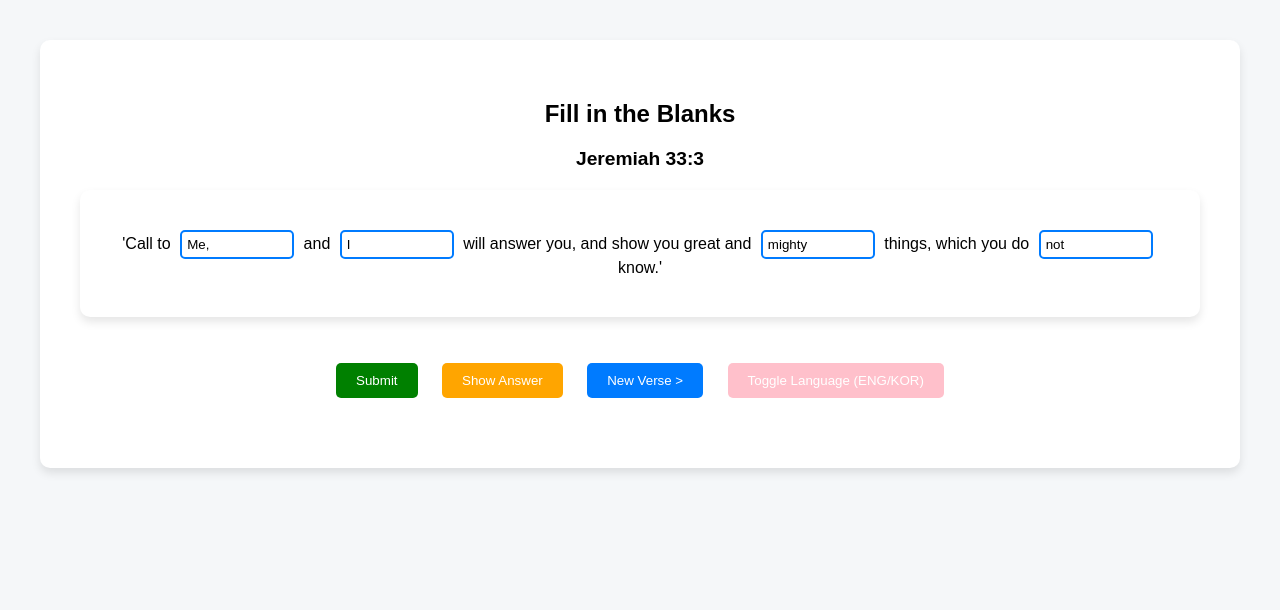
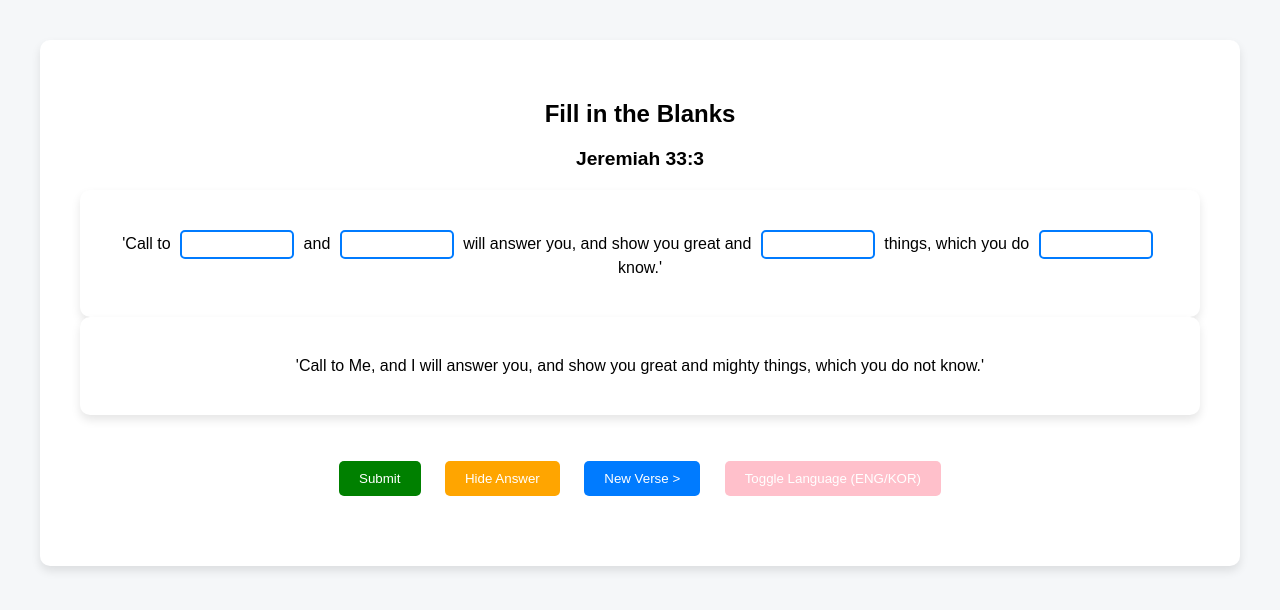
Before and after one commit to bobsherman19/bobsherman19.github.io, a plain HTML site: page index.html in a window 1280 px wide. Both pictures are taken after a click on the button "Show Answer". Drawn offline with Linux system fonts and the light colour scheme.

Commit message:
added answer

```diff
--- a/index.html
+++ b/index.html
@@ -67,7 +67,6 @@
             font-weight: bold;
             margin-top: 20px;
         }
-
     </style>
 </head>
 
@@ -77,13 +76,17 @@
         <h2>Fill in the Blanks</h2>
         <p id="verseReference"></p>
         <div id="verseContent"></div>
+
+    <!-- Add a new div to display the full verse -->
+    <div id="fullVerse" style="display: none;"></div>
         <br><br>
         <button onclick="checkAnswers()" style="background-color: green;">Submit</button>
-        <button onclick="showAnswer()" style="background-color: orange;">Show Answer</button>
+        <button onclick="toggleShowAnswer()" id="showAnswerButton" style="background-color: orange;">Show Answer</button>
         <button onclick="loadNewVerse()">New Verse ></button>
         <button onclick="toggleLanguage()" style="background-color: pink;">Toggle Language (ENG/KOR)</button>
         <p id="feedback"></p>
     </div>
+
     <script>
         let currentLanguage = 'english';
         let currentVerse = null;
@@ -163,17 +166,29 @@
             return result;
         }
 
-// Example usage:
-let verse = "Share, your thoughts with others!";
-console.log(blankOutWordsRandomly(verse));
+        // Add a variable to keep track of whether the full verse is displayed
+        let isFullVerseDisplayed = false;
 
+        function toggleShowAnswer() {
+            const fullVerseDiv = document.getElementById('fullVerse');
+            const showAnswerButton = document.getElementById('showAnswerButton');
+            const fullVerseText = currentVerse[currentLanguage].verse;
 
-        function showAnswer() {
-            const inputs = document.querySelectorAll('input[data-answer]');
-            inputs.forEach(input => {
-                input.value = input.getAttribute('data-answer');
-            });
+            if (isFullVerseDisplayed) {
+                // If the full verse is currently displayed, hide it
+                fullVerseDiv.style.display = 'none';
+                showAnswerButton.innerText = 'Show Answer';
+            } else {
+                // If the full verse is not displayed, show it
+                fullVerseDiv.innerText = fullVerseText;
+                fullVerseDiv.style.display = 'block';
+                showAnswerButton.innerText = 'Hide Answer';
+            }
+
+            // Toggle the state of the full verse display
+            isFullVerseDisplayed = !isFullVerseDisplayed;
         }
+
 
         function checkAnswers() {
             const inputs = document.querySelectorAll('input[data-answer]');
@@ -205,9 +220,19 @@ console.log(blankOutWordsRandomly(verse));
         }
 
         function toggleLanguage() {
-            currentLanguage = currentLanguage === 'english' ? 'korean' : 'english';
-            displayVerse(currentVerse);
-        }
+    // Check if the full verse is displayed and hide it if necessary
+    const fullVerseDiv = document.getElementById('fullVerse');
+    if (fullVerseDiv.style.display === 'block') {
+        fullVerseDiv.style.display = 'none';
+        document.getElementById('showAnswerButton').innerText = 'Show Answer';
+        isFullVerseDisplayed = false;
+    }
+
+    // Toggle the language
+    currentLanguage = currentLanguage === 'english' ? 'korean' : 'english';
+    displayVerse(currentVerse);
+}
+
     </script>
 
 </body>
--- a/verses.json
+++ b/verses.json
@@ -402,7 +402,7 @@
 {
   "english": {
       "reference": "Romans 8:12-14",
-      "verse": "Therefore, brethren, we are debtors -- not to the flesh, to live according to the flesh.  For if you live according to the flesh you will die; but if by the Spirit you put to death the deeds of the body, you will live. For as many as are led by the Spirit of God, these are sons of God."
+      "verse": "Therefore, brethren, we are debtors -- not to the flesh, to live according to the flesh. For if you live according to the flesh you will die; but if by the Spirit you put to death the deeds of the body, you will live. For as many as are led by the Spirit of God, these are sons of God."
   },
   "korean": {
       "reference": "로마서 8:12-14",
@@ -492,7 +492,7 @@
 {
   "english": {
       "reference": "Matthew 24:30",
-      "verse": "\"Then the sign of the Son of Man will appear in heaven, and then all the tribes of the earth will mourn, and they will see the Son of Man coming on the clouds of heaven with power and great glory."
+      "verse": "Then the sign of the Son of Man will appear in heaven, and then all the tribes of the earth will mourn, and they will see the Son of Man coming on the clouds of heaven with power and great glory."
   },
   "korean": {
       "reference": "마태복음 24:30",
```
